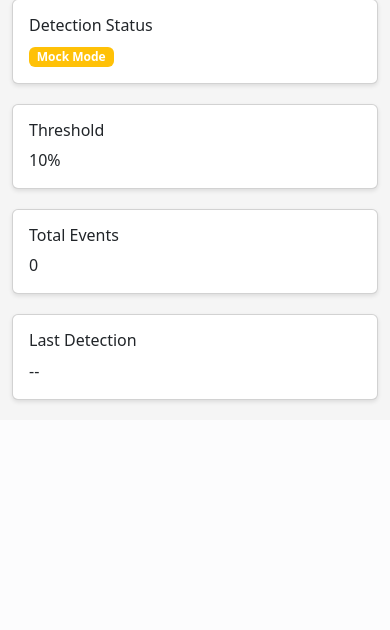
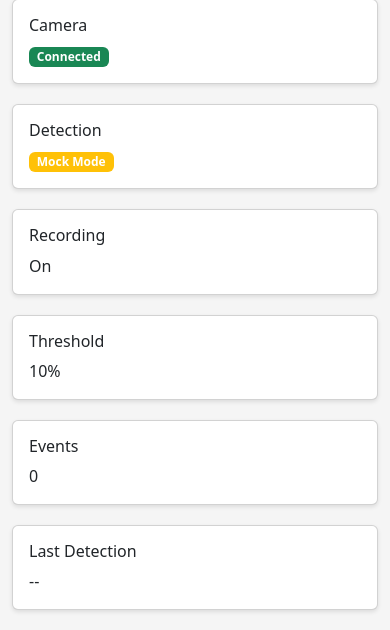
Before and after one commit to tmdrake/AI-CAMERA-HAILO, a Flask app: page /live in a window 390 px wide. Shown: the part 434-1064 px from the top of the page. Before the commit the page ends 838 px from the top, so only its background shows below. Run offline with Flask 3, Linux system fonts and the light colour scheme; a user stored in the database is signed in; data that the repository does not hold is empty; grey boxes are pictures that could not be loaded.

Commit message:
Add camera status to live view

```diff
--- a/web/templates/live.html
+++ b/web/templates/live.html
@@ -20,17 +20,35 @@
 </div>
 
 <div class="row">
-    <div class="col-md-3">
+    <div class="col-md-2">
         <div class="card">
             <div class="card-body">
-                <h6 class="card-title">Detection Status</h6>
+                <h6 class="card-title">Camera</h6>
+                <p class="mb-0">
+                    <span id="cameraStatus" class="badge bg-secondary">Loading...</span>
+                </p>
+            </div>
+        </div>
+    </div>
+    <div class="col-md-2">
+        <div class="card">
+            <div class="card-body">
+                <h6 class="card-title">Detection</h6>
                 <p class="mb-0">
                     <span id="detectorStatus" class="badge bg-secondary">Loading...</span>
                 </p>
             </div>
         </div>
     </div>
-    <div class="col-md-3">
+    <div class="col-md-2">
+        <div class="card">
+            <div class="card-body">
+                <h6 class="card-title">Recording</h6>
+                <p class="mb-0" id="recordingDisplay">--</p>
+            </div>
+        </div>
+    </div>
+    <div class="col-md-2">
         <div class="card">
             <div class="card-body">
                 <h6 class="card-title">Threshold</h6>
@@ -38,15 +56,15 @@
             </div>
         </div>
     </div>
-    <div class="col-md-3">
+    <div class="col-md-2">
         <div class="card">
             <div class="card-body">
-                <h6 class="card-title">Total Events</h6>
+                <h6 class="card-title">Events</h6>
                 <p class="mb-0" id="eventCount">0</p>
             </div>
         </div>
     </div>
-    <div class="col-md-3">
+    <div class="col-md-2">
         <div class="card">
             <div class="card-body">
                 <h6 class="card-title">Last Detection</h6>
@@ -63,6 +81,17 @@ function updateDetectionStatus() {
     fetch('/api/status')
         .then(response => response.json())
         .then(data => {
+            // Camera status
+            const camStatusEl = document.getElementById('cameraStatus');
+            if (data.camera_present) {
+                camStatusEl.textContent = 'Connected';
+                camStatusEl.className = 'badge bg-success';
+            } else {
+                camStatusEl.textContent = 'Not Found';
+                camStatusEl.className = 'badge bg-danger';
+            }
+
+            // Detector status
             const statusEl = document.getElementById('detectorStatus');
             if (data.detector_type === 'HailoDetector') {
                 statusEl.textContent = 'AI Active';
@@ -75,8 +104,13 @@ function updateDetectionStatus() {
                 statusEl.className = 'badge bg-danger';
             }
 
+            // Recording status
+            document.getElementById('recordingDisplay').textContent = data.recording_enabled ? 'On' : 'Off';
+
             document.getElementById('thresholdDisplay').textContent = data.threshold + '%';
             document.getElementById('eventCount').textContent = data.detections;
+
+            console.log('Status:', data);
         });
 
     fetch('/api/events')
```
